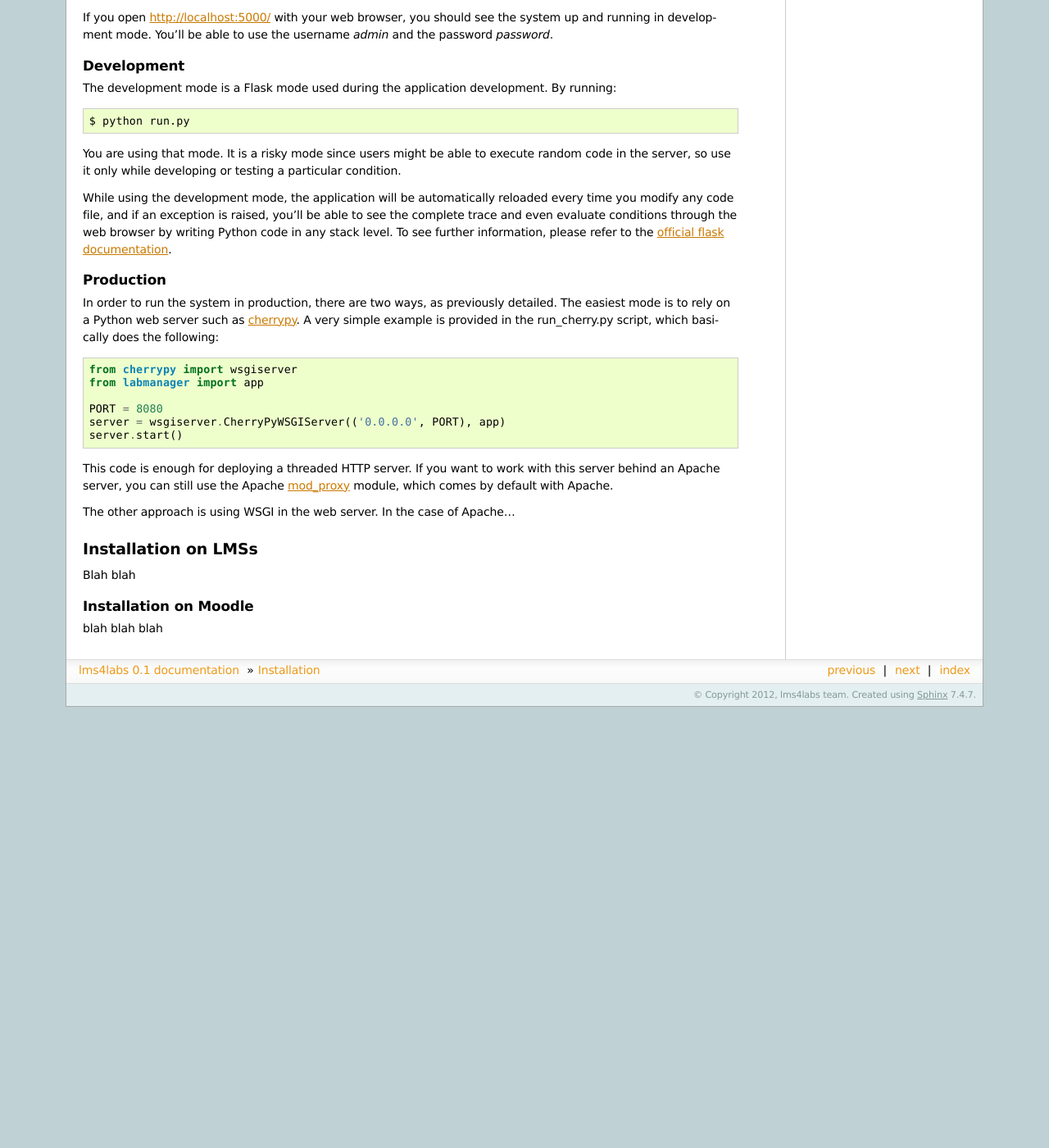
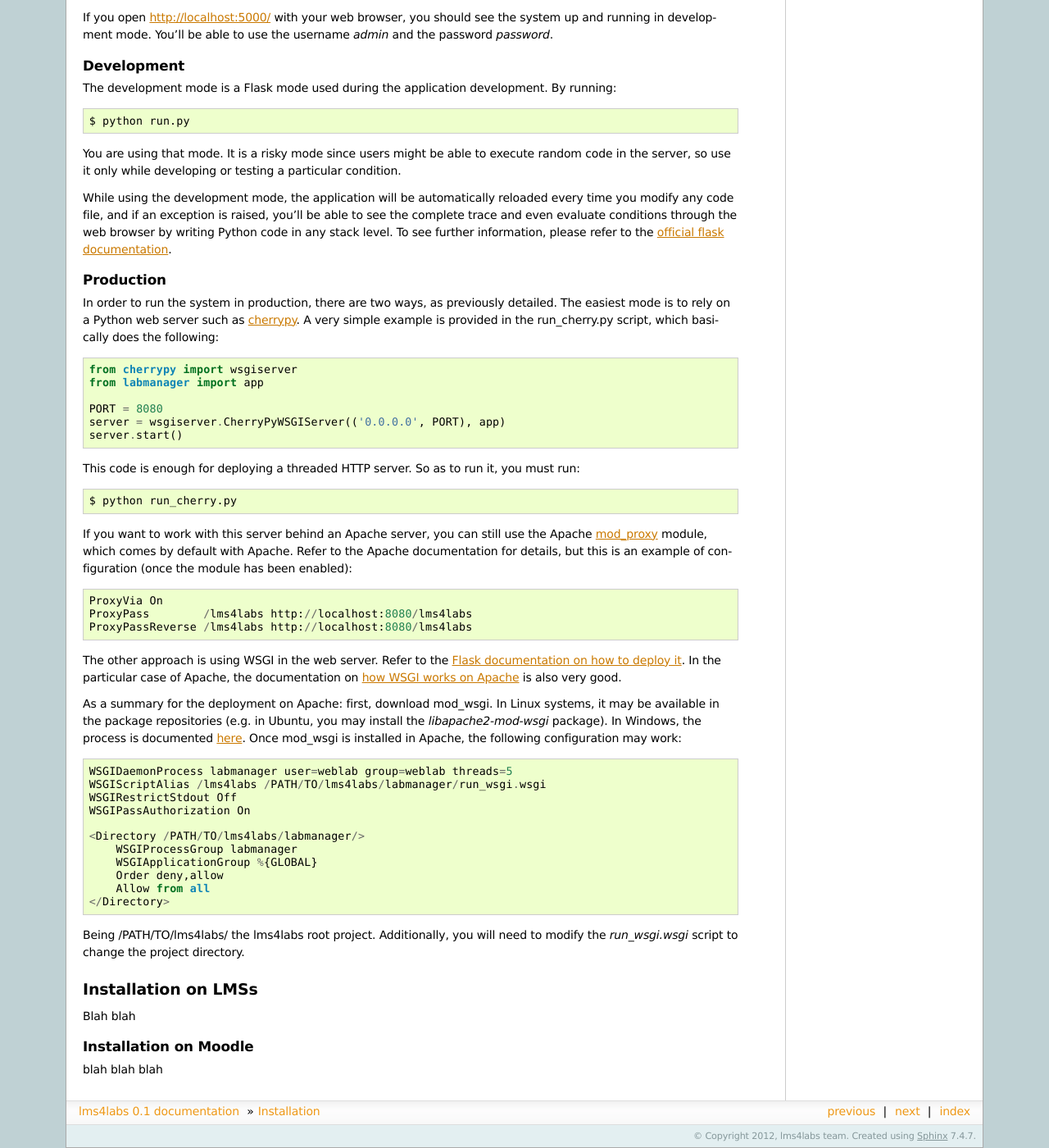
Before and after one commit to gateway4labs/lms4labs, a Sphinx documentation site: the page built from docs/source/installation.rst, in a window 1280 px wide and 1400 px high, scrolled down 3407 px. Shown: the whole window at 82% size. Built offline with Sphinx 7.4.7, drawn with Linux system fonts in a browser that asks for light colours; pages that are not in the unit, such as notebooks, are missing from menus; before the commit the page ends 4269 px from its top, so only the background shows below that.

Commit message:
Document the WSGI deployment

```diff
--- a/docs/source/installation.rst
+++ b/docs/source/installation.rst
@@ -261,13 +261,47 @@ script, which basically does the following::
     server = wsgiserver.CherryPyWSGIServer(('0.0.0.0', PORT), app)
     server.start()
 
-This code is enough for deploying a threaded HTTP server. If you want to work
-with this server behind an Apache server, you can still use the Apache
-`mod_proxy <http://httpd.apache.org/docs/2.2/mod/mod_proxy.html>`_ module, which
-comes by default with Apache.
+This code is enough for deploying a threaded HTTP server. So as to run it, you
+must run::
 
+    $ python run_cherry.py
 
-The other approach is using WSGI in the web server. In the case of Apache...
+If you want to work with this server behind an Apache server, you can still use
+the Apache `mod_proxy <http://httpd.apache.org/docs/2.2/mod/mod_proxy.html>`_
+module, which comes by default with Apache. Refer to the Apache documentation
+for details, but this is an example of configuration (once the module has been
+enabled)::
+
+    ProxyVia On
+    ProxyPass        /lms4labs http://localhost:8080/lms4labs
+    ProxyPassReverse /lms4labs http://localhost:8080/lms4labs
+
+The other approach is using WSGI in the web server. Refer to the `Flask
+documentation on how to deploy it <http://flask.pocoo.org/docs/deploying/>`_. In
+the particular case of Apache, the documentation on `how WSGI works on Apache
+<http://code.google.com/p/modwsgi/>`_ is also very good.
+
+As a summary for the deployment on Apache: first, download mod_wsgi. In Linux
+systems, it may be available in the package repositories (e.g. in Ubuntu, you
+may install the *libapache2-mod-wsgi* package). In Windows, the process is
+documented `here
+<http://code.google.com/p/modwsgi/wiki/InstallationOnWindows>`_. Once mod_wsgi
+is installed in Apache, the following configuration may work::
+
+    WSGIDaemonProcess labmanager user=weblab group=weblab threads=5
+    WSGIScriptAlias /lms4labs /PATH/TO/lms4labs/labmanager/run_wsgi.wsgi
+    WSGIRestrictStdout Off
+    WSGIPassAuthorization On
+
+    <Directory /PATH/TO/lms4labs/labmanager/>
+        WSGIProcessGroup labmanager
+        WSGIApplicationGroup %{GLOBAL}
+        Order deny,allow
+        Allow from all
+    </Directory>
+
+Being /PATH/TO/lms4labs/ the lms4labs root project. Additionally, you will need
+to modify the *run_wsgi.wsgi* script to change the project directory.
 
 Installation on LMSs
 --------------------
```
